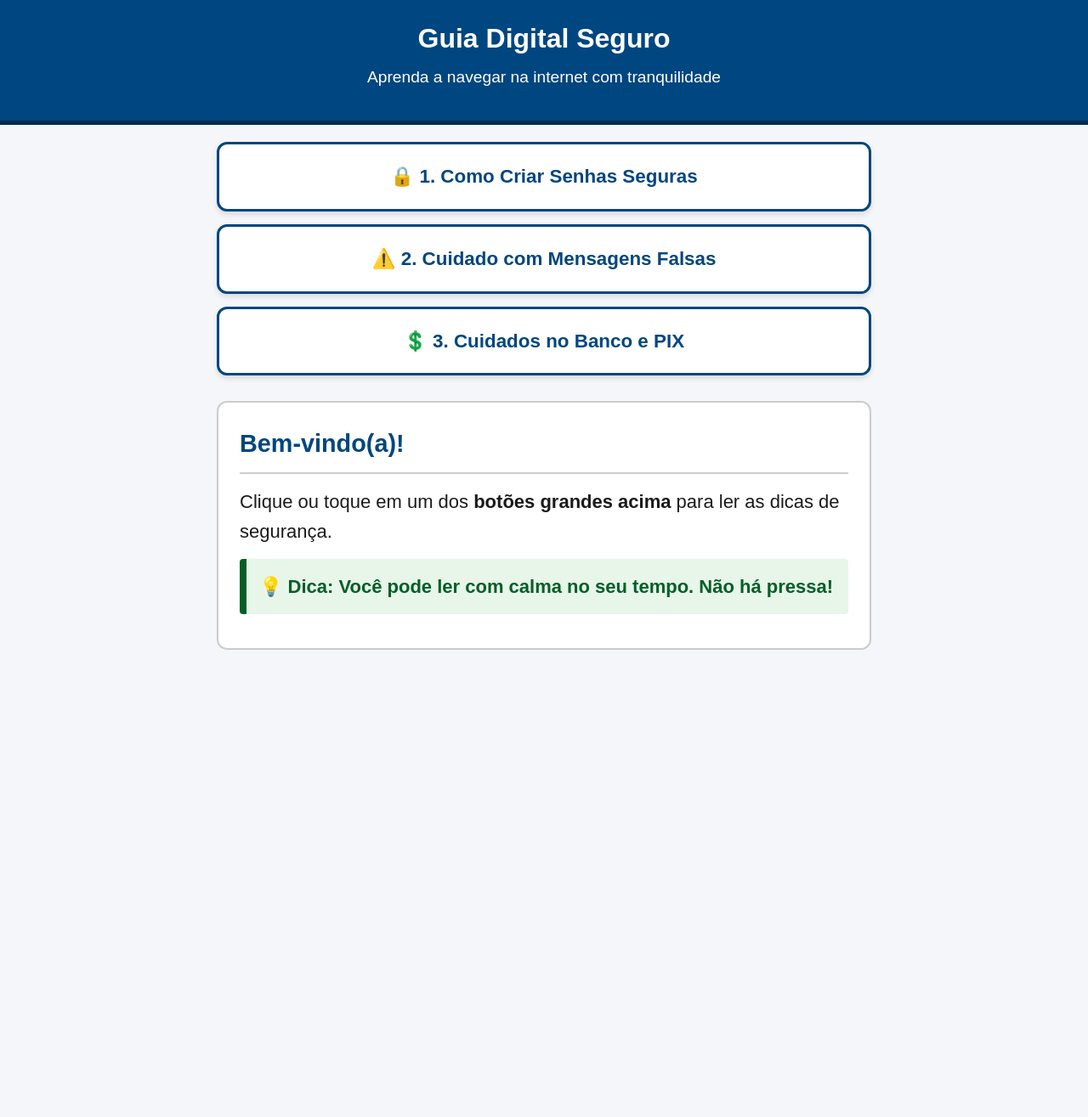
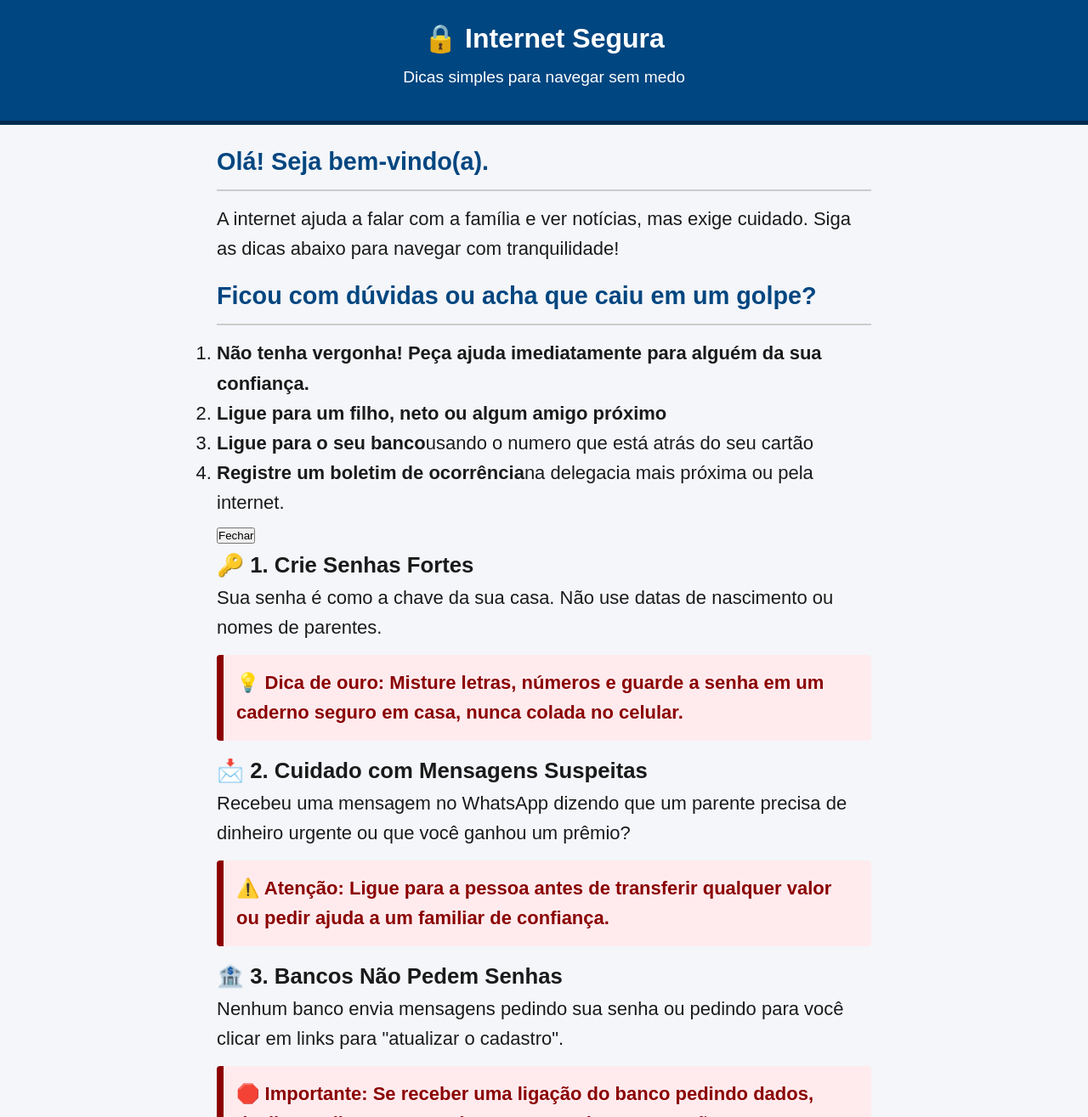
Before and after one commit to PauloEmanoelCordeiro/UX-e-acessibilidade-desenvolvendo-interfaces-inclusivas, a plain HTML site: page index.html in a window 1280 px wide. Shown: the top 1315 px of the page at 85% size. Before the commit the page ends 815 px from the top, so only its background shows below. Drawn offline with Linux system fonts and the light colour scheme.

Commit message:
Add files via upload

```diff
--- a/index.html
+++ b/index.html
@@ -1,100 +1,102 @@
 <!DOCTYPE html>
 <html lang="pt-BR">
+
 <head>
-  <meta charset="UTF-8">
-  <meta name="viewport" content="width=device-width, initial-scale=1.0">
-  <link rel="stylesheet" href="style.css">
-  <title>Guia Digital Seguro - Ajuda para Idosos</title>
+    <meta charset="UTF-8">
+    <meta name="viewport" content="width=device-width, initial-scale=1.0">
+    <link rel="stylesheet" href="style.css">
+    <title>Guia de Segurança Digital - Internet Segura</title>
+
+</head>
+
+<body>
+
+    <!-- CABEÇALHO -->
+    <header role="banner">
+        <h1>🔒 Internet Segura</h1>
+        <p>Dicas simples para navegar sem medo</p>
+    </header>
+
+    <!-- CONTEÚDO PRINCIPAL -->
+    <main role="main">
+
+        <!-- BOAS-VINDAS -->
+        <section class="boas-vindas" aria-label="Introdução">
+            <h2>Olá! Seja bem-vindo(a).</h2>
+            <p>A internet ajuda a falar com a família e ver notícias, mas exige cuidado. Siga as dicas abaixo para
+                navegar com tranquilidade!</p>
+        </section>
+
+        <div class="modal-fundo">
 
 
-</head>
-<body>
+            <!-- SEÇÃO DE AJUDA E EMERGÊNCIA -->
+            <section class="secao-ajuda" aria-label="Ajuda e Suporte">
+                <h2>Ficou com dúvidas ou acha que caiu em um golpe?</h2>
+                <ol>
+               <li><strong>Não tenha vergonha! Peça ajuda imediatamente para alguém da sua confiança.</strong></li>
+               <li><strong>Ligue para um filho, neto ou algum amigo próximo</strong></li>
+                    <li><strong>Ligue para o seu banco</strong>usando o numero que está atrás do seu cartão</li>
+                    <li><strong>Registre um boletim de ocorrência</strong>na delegacia mais próxima ou pela internet.</li>
 
-  <!-- CABEÇALHO COM TÍTULO CLARO -->
-  <header>
-    <h1>Guia Digital Seguro</h1>
-    <p>Aprenda a navegar na internet com tranquilidade</p>
-  </header>
+                </ol>
+                        <button class="botao-ajuda">Fechar</button>
+            </section>
 
-  <main id="topo">
 
-    <!-- MENU PRINCIPAL COM BOTAO ENORME -->
-    <nav class="menu-navegacao" aria-label="Menu Principal">
-      <a href="#senhas" class="btn-menu">🔒 1. Como Criar Senhas Seguras</a>
-      <a href="#golpes" class="btn-menu">⚠️ 2. Cuidado com Mensagens Falsas</a>
-      <a href="#pix" class="btn-menu">💲 3. Cuidados no Banco e PIX</a>
-    </nav>
+        </div>
 
-    <!-- SEÇÃO 0: MENSAGEM DE BOAS-VINDAS -->
-    <section id="inicio" class="secao-conteudo">
-      <h2>Bem-vindo(a)!</h2>
-      <p>Clique ou toque em um dos <strong>botões grandes acima</strong> para ler as dicas de segurança.</p>
-      <div class="dica-segura">
-        💡 <strong>Dica:</strong> Você pode ler com calma no seu tempo. Não há pressa!
-      </div>
-    </section>
 
-    <!-- SEÇÃO 1: SENHAS -->
-    <section id="senhas" class="secao-conteudo">
-      <h2>🔒 Como Criar Senhas Seguras</h2>
 
-      <p>Sua senha é como a chave da sua casa. Ela precisa ser forte para proteger suas fotos e seu dinheiro.</p>
+        <!-- DICA 1 -->
+        <article class="cartao-dica">
+            <h3><span class="icone" aria-hidden="true">🔑</span> 1. Crie Senhas Fortes</h3>
+            <p>Sua senha é como a chave da sua casa. Não use datas de nascimento ou nomes de parentes.</p>
+            <div class="alerta">
+                💡 <strong>Dica de ouro:</strong> Misture letras, números e guarde a senha em um caderno seguro em casa,
+                nunca colada no celular.
+            </div>
+        </article>
 
-      <div class="dica-segura">
-        ✅ <strong>O QUE FAZER:</strong>
-        <p>- Misture letras, números e símbolos (exemplo: @, #, $).</p>
-        <p>- Anote suas senhas em um caderno guardado em local seguro na sua casa.</p>
-      </div>
+        <!-- DICA 2 -->
+        <article class="cartao-dica">
+            <h3><span class="icone" aria-hidden="true">📩</span> 2. Cuidado com Mensagens Suspeitas</h3>
+            <p>Recebeu uma mensagem no WhatsApp dizendo que um parente precisa de dinheiro urgente ou que você ganhou um
+                prêmio?</p>
+            <div class="alerta">
+                ⚠️ <strong>Atenção:</strong> Ligue para a pessoa antes de transferir qualquer valor ou pedir ajuda a um
+                familiar de confiança.
+            </div>
+        </article>
 
-      <div class="alerta">
-        ❌ <strong>O QUE NÃO FAZER:</strong>
-        <p>- Não use datas de nascimento nem seu nome.</p>
-        <p>- Nunca diga sua senha para estranhos no telefone ou na rua.</p>
-      </div>
+        <!-- DICA 3 -->
+        <article class="cartao-dica">
+            <h3><span class="icone" aria-hidden="true">🏦</span> 3. Bancos Não Pedem Senhas</h3>
+            <p>Nenhum banco envia mensagens pedindo sua senha ou pedindo para você clicar em links para "atualizar o
+                cadastro".</p>
+            <div class="alerta">
+                🛑 <strong>Importante:</strong> Se receber uma ligação do banco pedindo dados, desligue e ligue para o
+                número que está no seu cartão.
+            </div>
+        </article>
 
-      <a href="#topo" class="btn-voltar">⬅ Voltar ao Menu</a>
-    </section>
+        <!-- DICA 4 -->
+        <article class="cartao-dica">
+            <h3><span class="icone" aria-hidden="true">🔗</span> 4. Cuidado ao Clicar em Links</h3>
+            <p>Links são aqueles textos azuis ou botões na tela. Só clique em links que foram enviados por pessoas que
+                você conhece e confia.</p>
+        </article>
 
-    <!-- SEÇÃO 2: GOLPES E MENSAGENS FALSAS -->
-    <section id="golpes" class="secao-conteudo">
-      <h2>⚠️ Cuidado com Mensagens Falsas</h2>
 
-      <p>Acontece muito de pessoas maldosas enviarem mensagens se passando por parentes ou empresas.</p>
+    </main>
 
-      <div class="alerta">
-        ⚠️ <strong>FIQUE ATENTO:</strong>
-        <p>Se alguém no WhatsApp pedir dinheiro dizendo que é seu filho(a) ou neto(a) usando um número novo, <strong>não pague!</strong></p>
-      </div>
-
-      <div class="dica-segura">
-        💡 <strong>O QUE FAZER:</strong>
-        <p>Ligue para o número antigo do seu familiar ou peça ajuda a alguém de confiança da sua casa antes de fazer qualquer transferência.</p>
-      </div>
-
-      <a href="#topo" class="btn-voltar">⬅ Voltar ao Menu</a>
-    </section>
-
-    <!-- SEÇÃO 3: BANCO E PIX -->
-    <section id="pix" class="secao-conteudo">
-      <h2>💲 Cuidados no Banco e PIX</h2>
-
-      <p>Os aplicativos de banco facilitam a vida, mas exigem atenção na hora de pagar.</p>
-
-      <div class="dica-segura">
-        ✅ <strong>REGRAS DE OURO:</strong>
-        <p>1. Sempre confira o <strong>NOME</strong> da pessoa antes de confirmar o PIX.</p>
-        <p>2. O banco <strong>nunca</strong> liga pedindo para você fazer um PIX de teste ou para "cancelar" uma compra.</p>
-      </div>
-
-      <div class="alerta">
-        ❌ <strong>CUIDADO:</strong>
-        <p>Se receber uma ligação dizendo que é do banco pedindo seus dados, desligue a chamada imediatamente.</p>
-      </div>
-
-      <a href="#topo" class="btn-voltar">⬅ Voltar ao Menu</a>
-    </section>
-
-  </main>
+    <!-- RODAPÉ -->
+    <role role="contentinfo">
+        <footer>
+            <p>Aplicativo de Orientação em Segurança Digital — Feito para facilitar o seu dia a dia.</p>
+        </footer>
+    </role>
 
 </body>
+
 </html>
```
